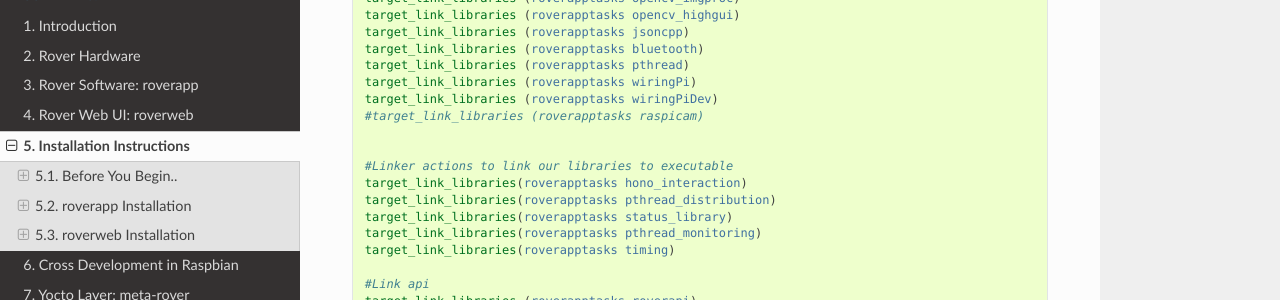
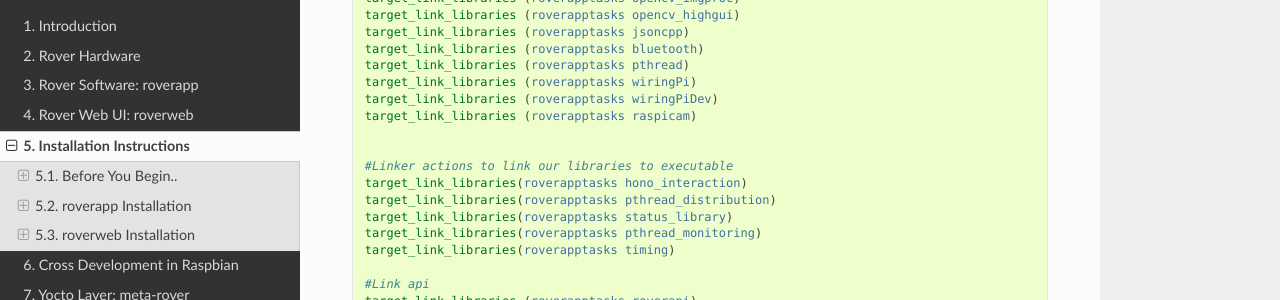
Before and after one commit to mozcelikors/rover-docs, a Sphinx documentation site: the page built from docs/source/content/installation.rst, in a window 1280 px wide and 900 px high, scrolled down 6284 px. Shown: the part 151-451 px from the top of the window. Built offline with Sphinx 7.4.7 and the Read the Docs theme 2.0.0, drawn with Linux system fonts in a browser that asks for light colours; some of the changed text lies outside the part shown.

```diff
--- a/docs/source/content/installation.rst
+++ b/docs/source/content/installation.rst
@@ -262,7 +262,7 @@ As an example, the following customly created CMakeLists.txt file eases the proc
 
 	# Required packages
 	find_package (OpenCV REQUIRED)
-	#find_package (raspicam REQUIRED)
+	find_package (raspicam REQUIRED)
 	find_package (Threads)
 
 	#Where to put binary files after "make"
@@ -342,7 +342,7 @@ As an example, the following customly created CMakeLists.txt file eases the proc
 	target_link_libraries (roverapptasks pthread)
 	target_link_libraries (roverapptasks wiringPi)
 	target_link_libraries (roverapptasks wiringPiDev)
-	#target_link_libraries (roverapptasks raspicam)
+	target_link_libraries (roverapptasks raspicam)
 
 
 	#Linker actions to link our libraries to executable
```
